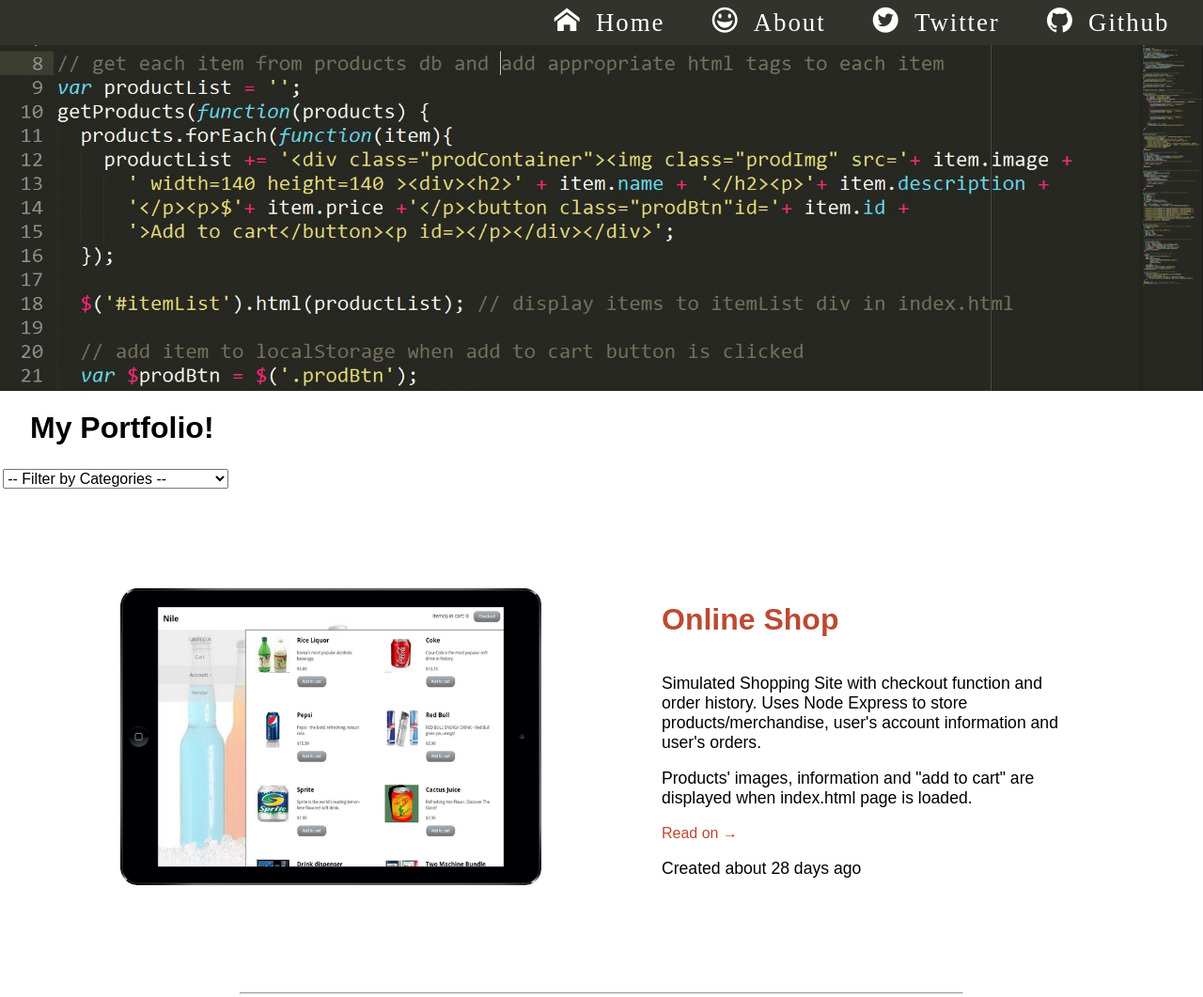
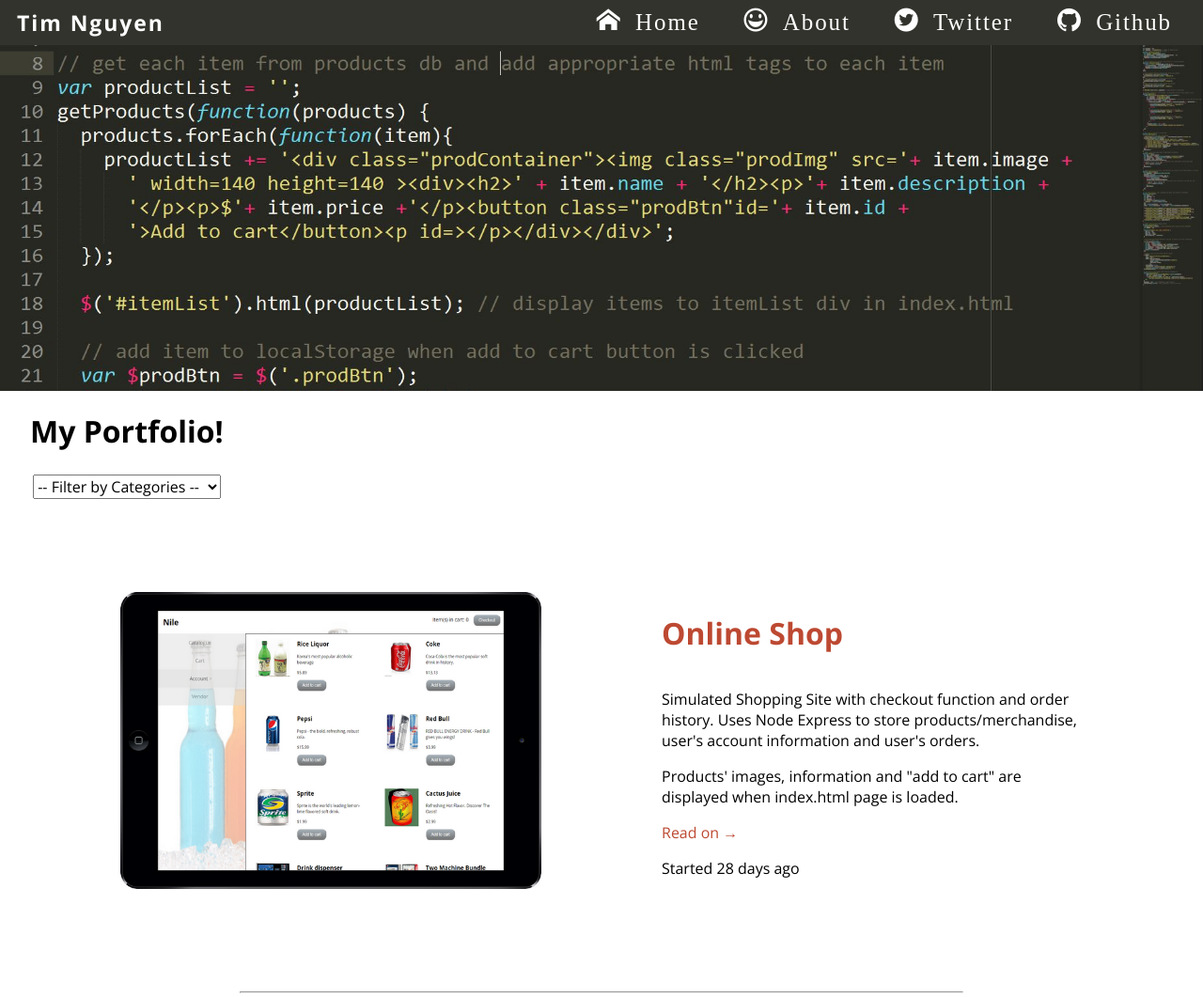
Before and after one commit to TimNguyen1389/portfolio-assignment, a plain HTML site: page index.html in a window 1280 px wide. Shown: the top 1061 px of the page at 94% size. Drawn offline with nearby package versions, Linux system fonts and the light colour scheme; files whose address does not match are found by name.

Commit message:
completed portfolio class-04

```diff
--- a/index.html
+++ b/index.html
@@ -4,16 +4,38 @@
     <meta charset="UTF-8">
     <meta name="viewport" content="width=device-width, initial-scale=1">
     <title>My Portfolio</title>
+    <link rel="stylesheet" type="text/css" href="https://fonts.googleapis.com/css?family=Open+Sans: 400,700">
     <link rel="stylesheet" href="styles/vendor/normalize.css">
     <link rel="stylesheet" href="styles/icons.css">
     <link rel="stylesheet" href="styles/base.css" >
     <link rel="stylesheet" href="styles/modules.css" >
     <link rel="stylesheet" href="styles/layout.css">
+
+    <script id="project-template" type="text/x-handlebars-template">
+      <div class="project" data-category={{category}}>
+          <div class="flex-container">
+            <div class="flex-item">
+              <a href="{{url}}" target="_blank"><img src="{{image}}"/></a>
+            </div>
+            <div class="flex-item">
+              <header>
+                <h1><a class="project-title" href="{{url}}" target="_blank">{{title}}</a></h1>
+              </header>
+              <section class="project-descript">
+                {{{body}}}
+              </section>
+              <a href="#" class="read-on">Read on &rarr;</a>
+              <p>
+                Started <time pubdate datetime="2000-01-01">{{developStatus}}</time>
+              </p>
+            </div>
+          </div>
+          <hr>
+        </div>
+
+    </script>
   </head>
   <body>
-    <div class="test2">
-
-
     <header class="main-heading">
       <div class="img-container"></div>
       <h1>
@@ -21,6 +43,7 @@
       </h1>
     </header>
     <nav class="main-nav">
+      <h1 class="my-name">Tim Nguyen</h1>
       <div class="icon-menu"></div>
       <ul>
         <li class="tab icon-home" data-content="projects"><a href="#"> Home</a></li>
@@ -29,32 +52,12 @@
         <li class="icon-github"><a href="https://github.com/TimNguyen1389" target="_blank"> Github</a></li>
       </ul>
     </nav>
-    </div>
     <main>
         <section id="projects" class="tab-content">
           <div class="filter">
             <select id="category-filter">
               <option value="">-- Filter by Categories --</option>
             </select>
-          </div>
-          <div class="template project" data-category="dog">
-            <div class="flex-container">
-              <div class="flex-item test">
-                <a><img /></a>
-              </div>
-              <div class="flex-item">
-                <header>
-                  <h1><a class="project-title" >Title</a></h1>
-                </header>
-                <section class="project-descript">
-                  ipsum dolor amet do ex andouille minim
-                </section>
-                <a href="#" class="read-on">Read on &rarr;</a>
-                <p>
-                  Created <time pubdate datetime="2000-01-01">Create Time</time>
-                </p>
-              </div>
-            </div>
           </div>
         </section>
         <section id="about" class="tab-content">
@@ -76,6 +79,7 @@
 
     </footer>
     <script src="https://cdnjs.cloudflare.com/ajax/libs/jquery/3.0.0-alpha1/jquery.js"></script>
+    <script src="https://cdnjs.cloudflare.com/ajax/libs/handlebars.js/4.0.4/handlebars.min.js"></script>
     <script src="scripts/projects.js" charset="utf-8"></script>
     <script src="scripts/portfolio.js" charset="utf-8"></script>
     <script src="scripts/projectView.js" charset="utf-8"></script>
--- a/scripts/portfolio.js
+++ b/scripts/portfolio.js
@@ -10,7 +10,13 @@ function Project (obj) {
 }
 
 Project.prototype.toHtml = function() {
-  var $newProject = $('div.template').clone();
+  var appTemplate = $('#project-template').html();
+  var compiledTemplate = Handlebars.compile(appTemplate);
+  this.daysAgo = parseInt((new Date() - new Date(this.developedOn))/60/60/24/1000);
+  this.developStatus = this.developedOn ? + this.daysAgo + ' days ago' : '(draft)';
+  var compiledHtml = compiledTemplate(this);
+  return compiledHtml;
+  /*var $newProject = $('div.template').clone();
   $newProject.attr('data-category', this.category);
   $newProject.find('a').attr({href: this.url, target: '_blank'});
   $newProject.find('img').attr({src: this.image});
@@ -19,7 +25,7 @@ Project.prototype.toHtml = function() {
   $newProject.find('time').html('about ' + parseInt((new Date() - new Date(this.developedOn))/60/60/24/1000) + ' days ago');
   $newProject.append('<hr>');
   $newProject.removeClass('template');
-  return $newProject;
+  return $newProject;*/
 };
 
 projectData.sort(function(a,b) {
--- a/styles/base.css
+++ b/styles/base.css
@@ -1,9 +1,13 @@
+body {
+  font-family: "Open Sans";
+}
+
 img {
   max-width: 100%;
 }
 
 p {
-  font-size: 1.1em;
+  font-size: 1em;
 }
 
 a, a:link, a:active {
--- a/styles/layout.css
+++ b/styles/layout.css
@@ -15,15 +15,15 @@
   margin: .2em 5%;
 }
 
- @media only screen and (min-width: 850px) {
+ @media only screen and (min-width: 920px) {
 
    .main-heading {
      float: none;
    }
 
    .filter select {
-     width: 15em;
-     margin: .2em .2em;
+     width: 12.5em;
+     margin: .2em 2.2em;
    }
 
    .main-heading {
--- a/styles/modules.css
+++ b/styles/modules.css
@@ -8,16 +8,17 @@
 }
 
 .icon-menu {
-  font-size: 2em;
+  font-size: 2.5em;
   padding-right: .3em;
   float: right;
 }
 
 .main-nav {
   padding: 0.1em;
+
 }
 
-.main-nav ul {
+.main-nav ul, .my-name{
   display: none;
   padding: 0;
   list-style: none;
@@ -30,7 +31,7 @@
 
 .main-nav li {
   margin-right: .4em;
-  font-size: 1.4em;
+  font-size: 1.3em;
   padding: .5em .2em;
   border-bottom: 1px solid #ccc;
 }
@@ -39,24 +40,29 @@
   color: #BD4932;
 }
 
-div.template {
+.template {
   display: none;
 }
 
-@media only screen and (min-width: 850px) {
+@media only screen and (min-width: 920px) {
+
+  .my-name {
+    font-size: 1.2em;
+    padding-left: .7em;
+  }
 
   .icon-menu {
     display: none;
   }
 
-  .main-nav ul {
+  .main-nav ul, .my-name{
     display: inline;
   }
 
   .main-nav {
     display: flex;
     flex-direction: row;
-    justify-content: flex-end;
+    justify-content: space-between;
     align-items: center;
     height: 2.3em;
     background-color: #33332d;
```
